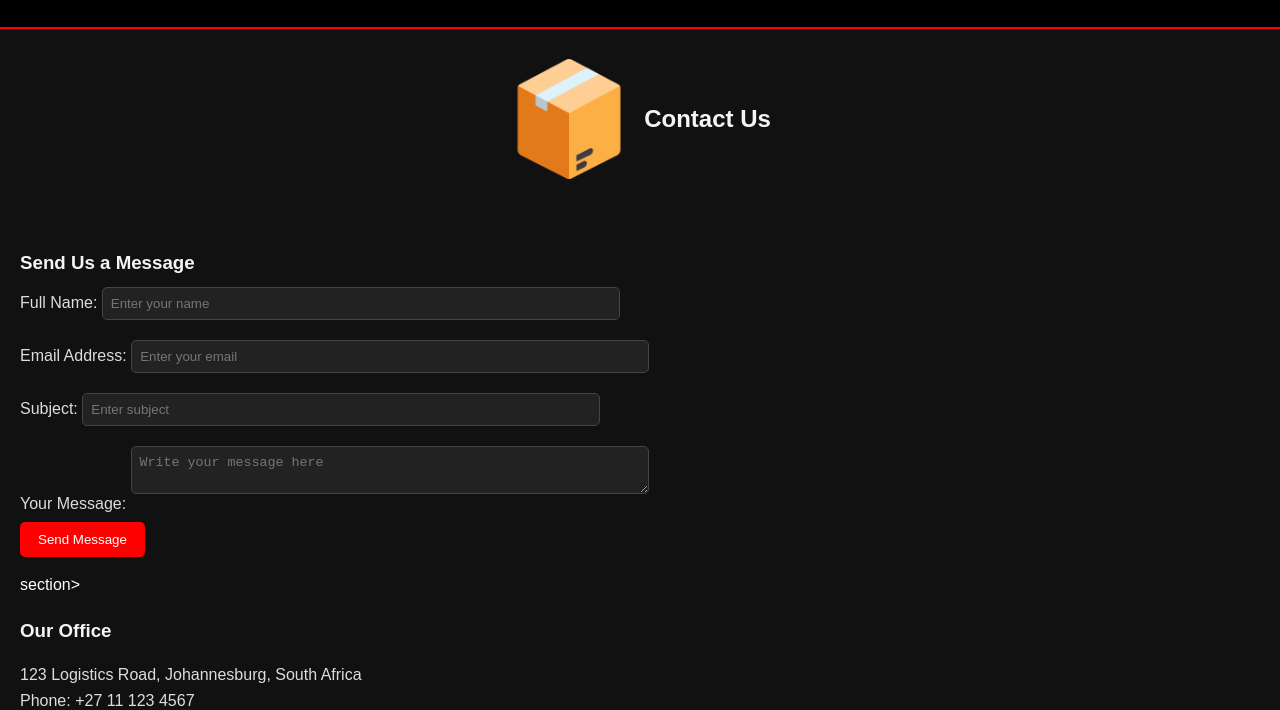
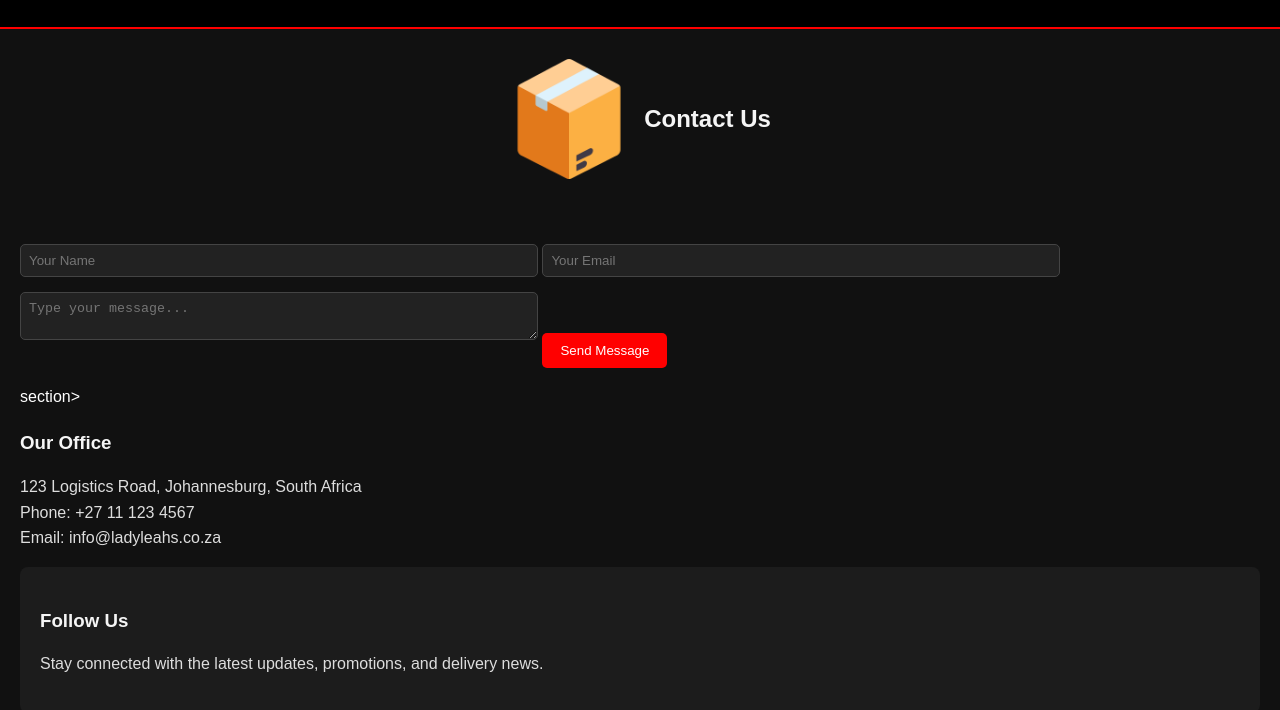
Before and after one commit to VCSTDN2024/wede5020-part-1-assignment-1-ST10467866, a plain HTML site: page contact.html in a window 1280 px wide. Shown: the part 90-800 px from the top of the page. Drawn offline with Linux system fonts and the light colour scheme.

Commit message:
added:functionality and validation

```diff
--- a/contact.html
+++ b/contact.html
@@ -27,22 +27,15 @@
     </div>
 
   <main>
-   <form class="mini-form">
-    <h3>Send Us a Message</h3>
-    <label>Full Name:
-      <input type="text" placeholder="Enter your name">
-    </label>
-    <label>Email Address:
-      <input type="email" placeholder="Enter your email">
-    </label>
-    <label>Subject:
-      <input type="text" placeholder="Enter subject">
-    </label>
-    <label>Your Message:
-      <textarea placeholder="Write your message here"></textarea>
-    </label>
-    <button class="btn">Send Message</button>
-  </form>
+   <form id="contactForm">
+  <input type="text" id="fullName" placeholder="Your Name" required>
+  <input type="email" id="contactEmail" placeholder="Your Email" required>
+  <textarea id="messageText" placeholder="Type your message..." required></textarea>
+  <button type="submit">Send Message</button>
+</form>
+
+<p id="contactResponse"></p>
+
 
   section>
     <h3>Our Office</h3>
```
Also changed, not shown: JavaScript/script.js (+7 -0 lines).
